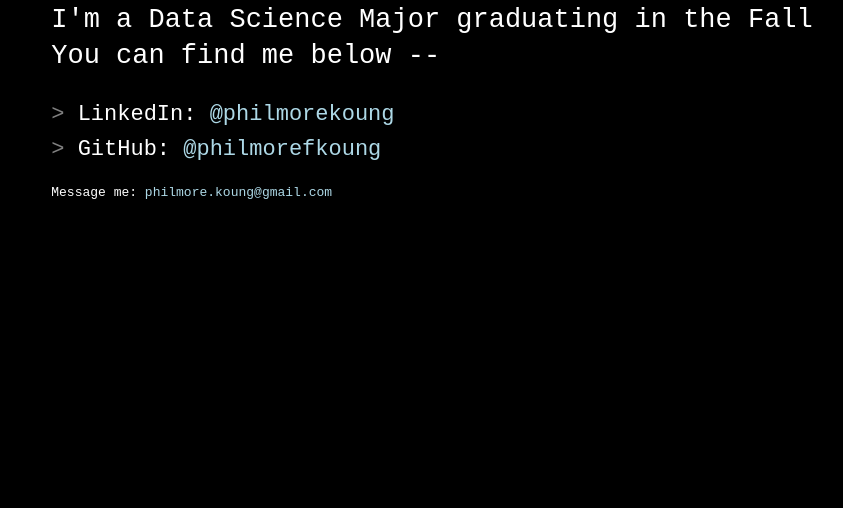
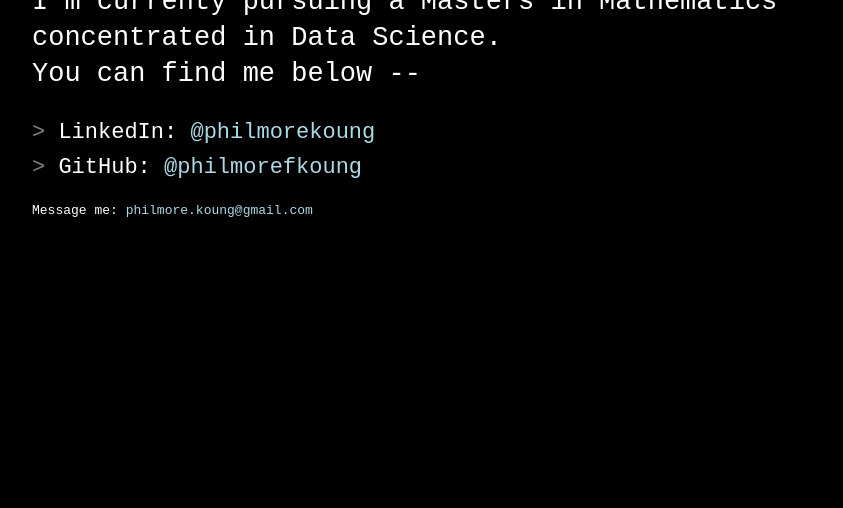
Before and after one commit to philmorefkoung/philmorefkoung.github.io, a plain HTML site: page index.html in a window 1280 px wide. Shown: the part 292-800 px from the top of the page, without its empty margins (208-1051 px from the left). Drawn offline with Linux system fonts and the light colour scheme.

Commit message:
Update index.html

```diff
--- a/index.html
+++ b/index.html
@@ -78,7 +78,7 @@
   <div id="bg">
     <div class="wrap">
       <h1 class="text1">Philmore Koung</h1>
-      <p class="description">I'm a Data Science Major graduating in the Fall<br>You can find me below --</p>
+      <p class="description">I'm currenty pursuing a Masters in Mathematics concentrated in Data Science.<br>You can find me below --</p>
       <div class="url-wrap">
         <div class="url-container">
           <p class="list-entry">
```
